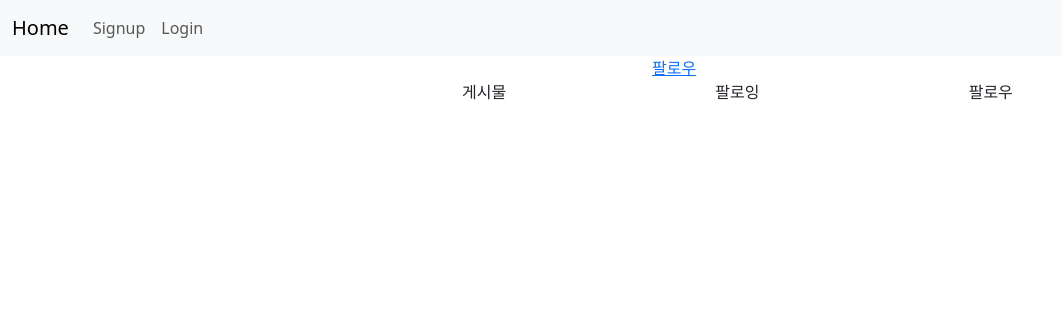
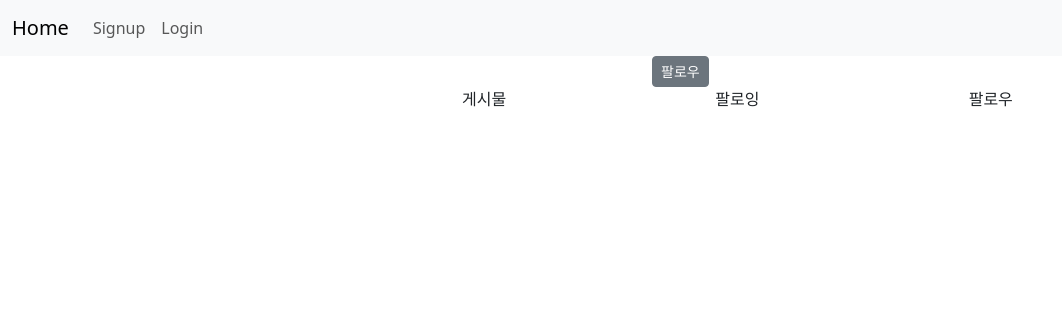
Before and after one commit to syl0702/insta, a Django app: template accounts/templates/accounts/profile.html in a window 1280 px wide. Shown: the top 316 px of the page, without its empty margins (0-1062 px from the left). Run offline with Django 4.2, Linux system fonts and the light colour scheme; the template is opened without the code that fills it, so the values that code supplies are empty; some libraries are stand-ins or nearby versions.

Commit message:
follow 기능 구현

```diff
--- a/accounts/models.py
+++ b/accounts/models.py
@@ -11,3 +11,6 @@ class User(AbstractUser):
     )
     # post_set =
     # post_set 였으나 중복으로 인해 related_name 거쳐서 like_posts=가 됨.
+
+    followings = models.ManyToManyField('self', related_name='followers', symmetrical=False)
+    # followers = 칼럼 생김 나를 팔로잉 하는 사람 following은 내가 팔로우 하는 사람들
--- a/accounts/templates/accounts/profile.html
+++ b/accounts/templates/accounts/profile.html
@@ -9,7 +9,17 @@
     <div class="col-8">
         <div class="row">
             <div class="col-3">{{user_info.username}}</div>
-            <div class="col-4"><a href="">팔로우</a></div>
+
+            <!-- user: 로그인한 사람 / user_info: 프로필 페이지 유저 -->
+            {% if user != user_info %}
+            <div class="col-4">
+                {% if user in user_info.followers.all %}
+                    <a href="{% url 'accounts:follow' username=user_info.username %}" class="btn btn-primary btn-sm">팔로잉</a></div>
+                {% else %}
+                <a href="{% url 'accounts:follow' username=user_info.username %}" class="btn btn-secondary btn-sm">팔로우</a></div>
+                {% endif %}
+            {% endif %}
+
         </div>
         <div class="row">
             <div class="col">게시물</div>
--- a/accounts/urls.py
+++ b/accounts/urls.py
@@ -7,4 +7,5 @@ urlpatterns = [
     path('signup/', views.signup, name='signup'),
     path('login/', views.login, name='login'),
     path('<str:username>/', views.profile, name='profile'),
+    path('<str:username>/follow/', views.follow, name='follow'),
 ]
```
Also changed, not shown: accounts/views.py (+18 -0 lines), accounts/migrations/0002_user_followings.py (added).
